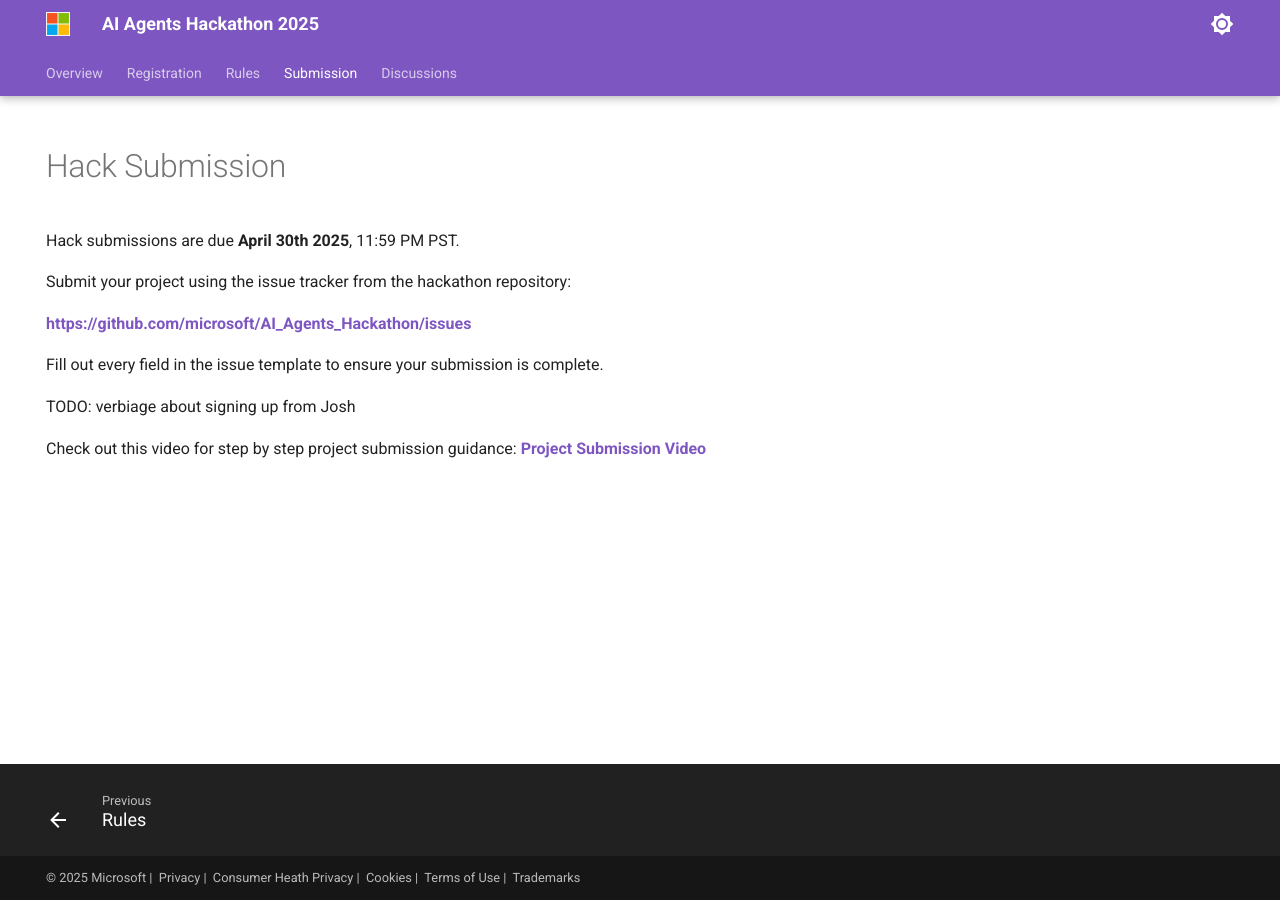
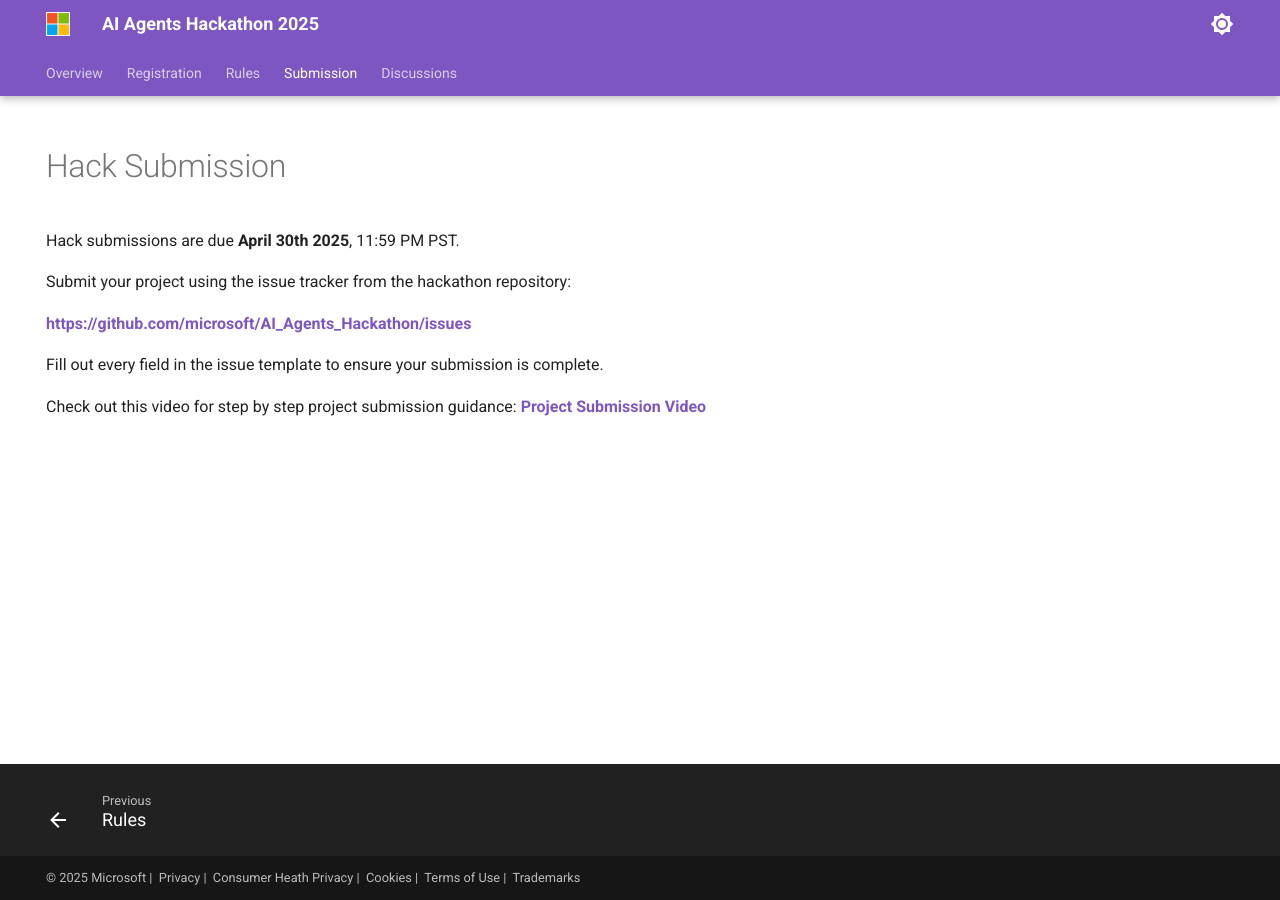
Before and after one commit to nitya/AI_Agents_Hackathon, an MkDocs documentation site: the page built from docs/submission.md, in a window 1280 px wide. Built offline with MkDocs 1.6.1 and Material for MkDocs 9.7.7, drawn with Linux system fonts in a browser that asks for light colours.

Commit message:
Update submission.md

```diff
--- a/docs/submission.md
+++ b/docs/submission.md
@@ -13,7 +13,5 @@ Submit your project using the issue tracker from the hackathon repository:
 
 Fill out every field in the issue template to ensure your submission is complete.
 
-TODO: verbiage about signing up from Josh
-
 Check out this video for step by step project submission guidance:
 **[Project Submission Video](https://github.com/microsoft/hack-together-teams/assets/3199282/572ea387-61ec-4b77-9885-23b5b2bd39bd)**
```
